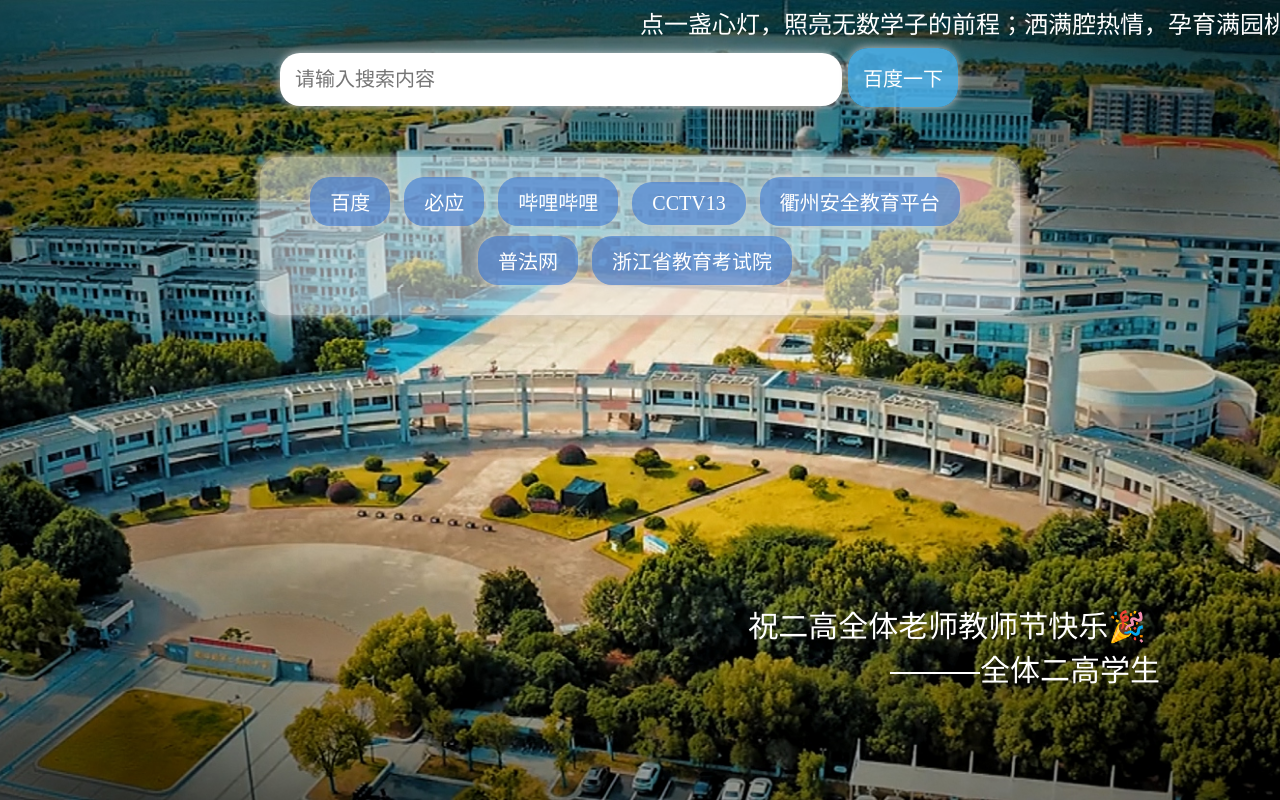
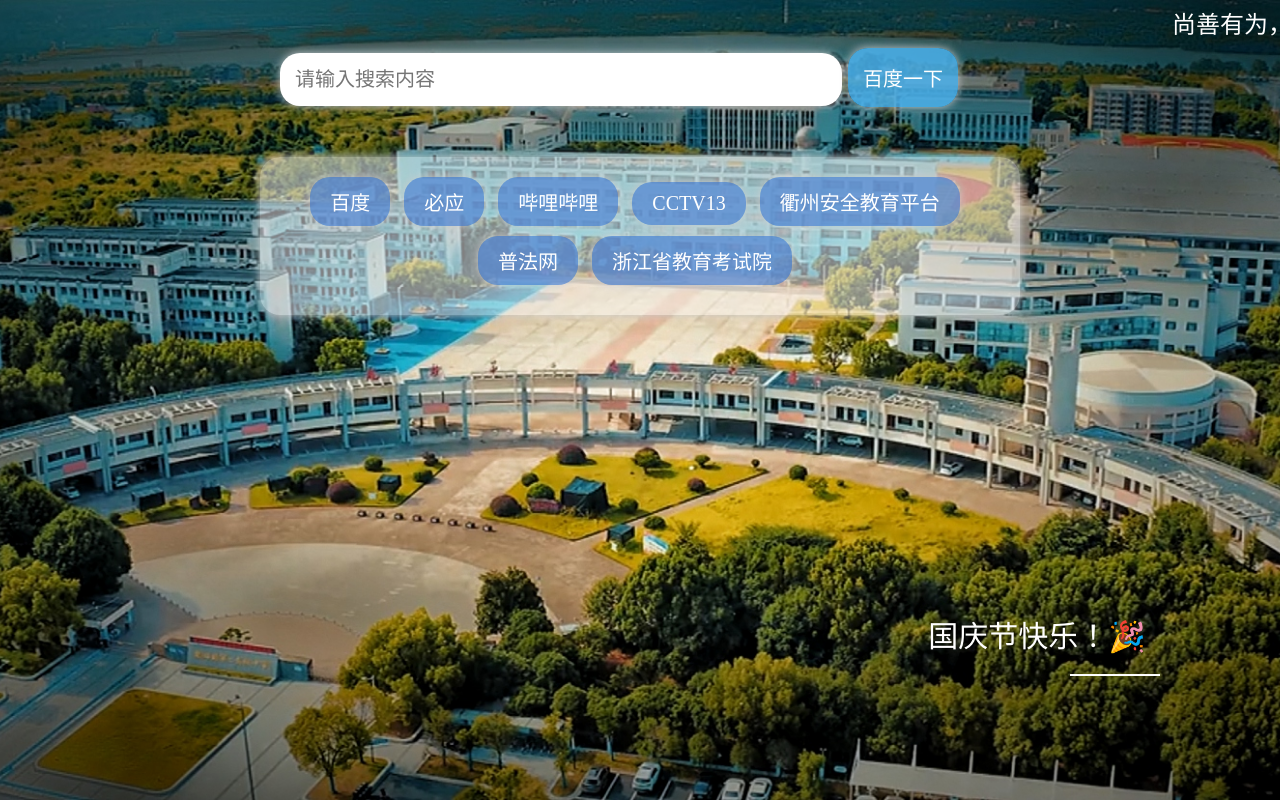
Before and after one commit to lyeg/lyeg.github.io, a plain HTML site: page index.html in a window 1280 px wide. Drawn offline with Linux system fonts and the light colour scheme.

Commit message:
index.html

```diff
--- a/index.html
+++ b/index.html
@@ -119,7 +119,7 @@
 </head>
 
 <body>
-    <div class="banner">点一盏心灯，照亮无数学子的前程；洒满腔热情，孕育满园桃李的芬芳。教师节到了，祝老师们节日快乐，并郑重地向您道一声：谢谢！</div>
+    <div class="banner">尚善有为，大器有成</div>
     <div class="container">
         <form action="https://www.baidu.com/s" method="GET">
             <input type="text" name="wd" placeholder="请输入搜索内容">
@@ -137,7 +137,7 @@
         </div>
     </div>
 </div>
-<div class="footer">祝二高全体老师教师节快乐🎉 <br>&nbsp;&nbsp;&nbsp;&nbsp;&nbsp;&nbsp;&nbsp;&nbsp;&nbsp;&nbsp;&nbsp;&nbsp;&nbsp;&nbsp;&nbsp;&nbsp; ———全体二高学生
+<div class="footer">国庆节快乐！🎉 <br>&nbsp;&nbsp;&nbsp;&nbsp;&nbsp;&nbsp;&nbsp;&nbsp;&nbsp;&nbsp;&nbsp;&nbsp;&nbsp;&nbsp;&nbsp;&nbsp; ———
 </div>
     <script>
         document.addEventListener('contextmenu', function (e) {
```
